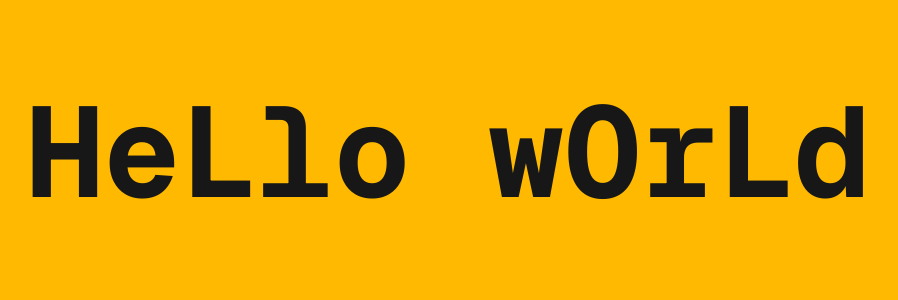
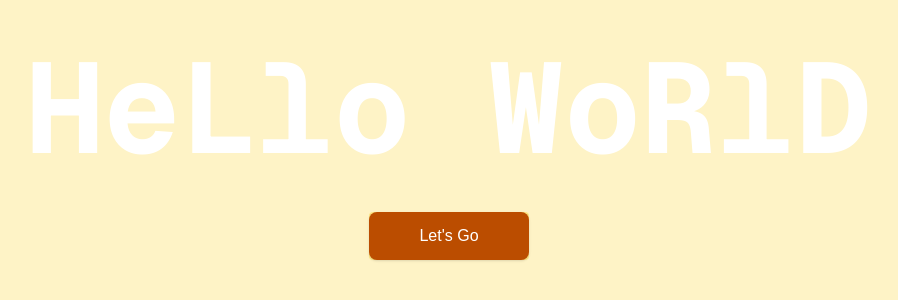
Before and after one commit to dsrathore1/Personal-Portfolio, a Next.js app: page / in a window 1280 px wide. Shown: the part 248-548 px from the top of the page, without its empty margins (191-1089 px from the left). Built offline with nearby package versions, Linux system fonts and the light colour scheme; a web font is replaced by a local one.

Commit message:
Splash Screen for Intro

```diff
--- a/app/Components/Splash_Screen.jsx
+++ b/app/Components/Splash_Screen.jsx
@@ -1,9 +1,23 @@
+"use client"
 import React from 'react'
+import { motion } from "framer-motion"
+import Link from "next/link"
 
 const Splash_Screen = () => {
     return (
-        <div className='h-screen flex justify-center items-center bg-amber-400'>
-            <h1 className='text-9xl font-bold font-mono cursor-default select-none'>HeLlo wOrLd</h1>
+        <div className='h-screen flex flex-col justify-center items-center bg-amber-100 gap-10'>
+            <motion.h1
+                initial={{ y: -250, opacity: 0 }}
+                animate={{ y: 0, opacity: 1 }}
+                transition={{ type: "spring", stiffness: 120, duration: 1.5 }}
+                className='text-9xl text-white font-bold font-mono cursor-default select-none'>HeLlo WoRlD</motion.h1>
+            <motion.div
+                className="h-[3rem] w-[10rem] bg-amber-200 cursor-pointer rounded"
+                whileHover={{ scale: 1.4 }}
+                transition={{ type: "spring", stiffness: 400, damping: 10 }}
+            >
+                <Link className='flex justify-center items-center h-full w-full bg-amber-700 rounded-lg shadow text-white' href={"/Pages/home"}>Let's Go</Link>
+            </motion.div>
         </div>
     )
 }
```
